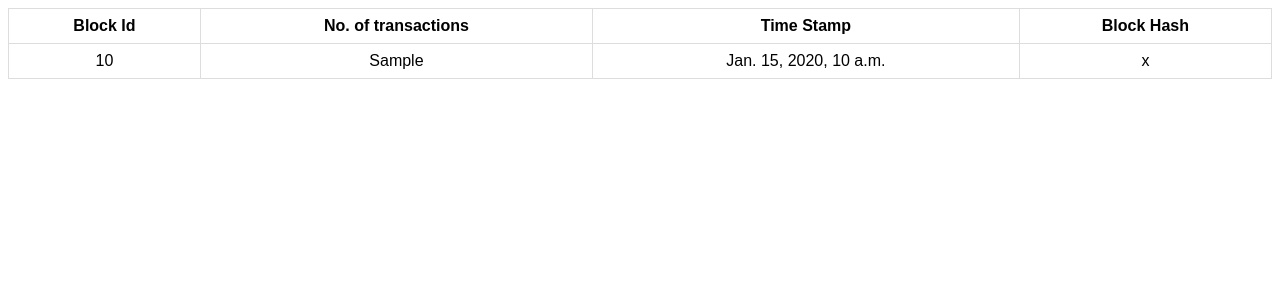
After one commit to Sathish-Kanna/SOVSUB, a Django app: template templates/blockchain_page.html in a window 1280 px wide. The commit adds this page. Shown: the top 300 px of the page. Run offline with Django 3.2, Linux system fonts and the light colour scheme; the template is opened without the code that fills it: most values are stand-ins (such as "Sample title", 1, 10 or a date in 2020).

Commit message:
updated ui

```diff
--- /dev/null
+++ b/templates/blockchain_page.html
@@ -0,0 +1,34 @@
+{% block content %}
+    <style>
+        table {
+          font-family: arial, sans-serif;
+          border-collapse: collapse;
+          width: 100%;
+        }
+
+        td, th {
+          border: 1px solid #dddddd;
+          text-align: center;
+          padding: 8px;
+        }
+
+    </style>
+    <table>
+        <tr>
+            <th>Block Id</th>
+            <th>No. of transactions </th>
+            <th>Time Stamp</th>
+            <th>Block Hash</th>
+        </tr>
+        {% if blockchain %}
+            {% for block in blockchain %}
+            <tr>
+                <td>{{block.height}}</td>
+                <td>{{block.trans_len}}</td>
+                <td>{{block.timestamp}}</td>
+                <td>{{block.hash|truncatechars:50}}</td>
+            </tr>
+            {% endfor %}
+        {% endif %}
+    </table>
+{% endblock content %}
```
Also changed, not shown: templates/home_page.html (+8 -4 lines), templates/pending_transaction_page.html (added, +34 -0 lines).
